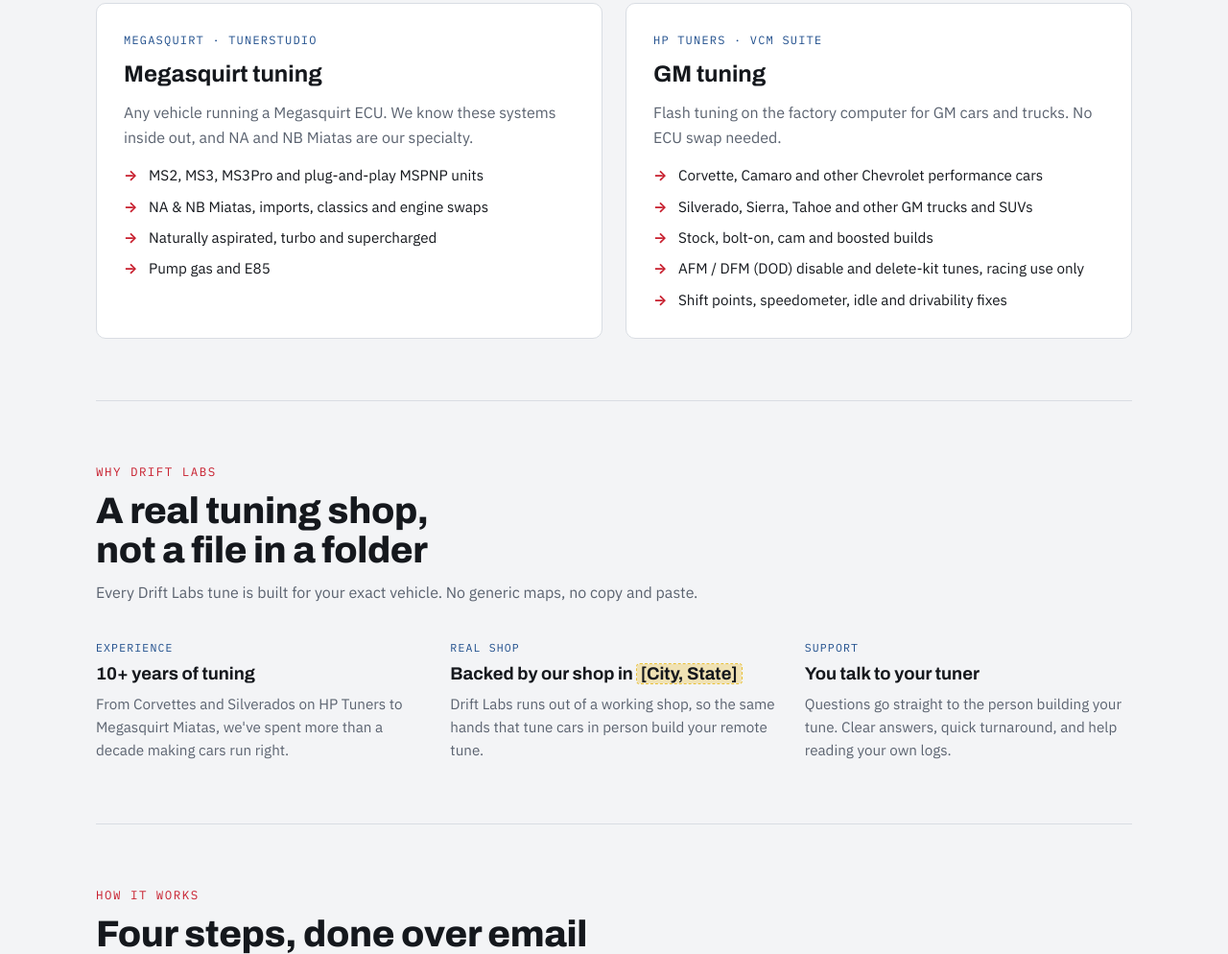
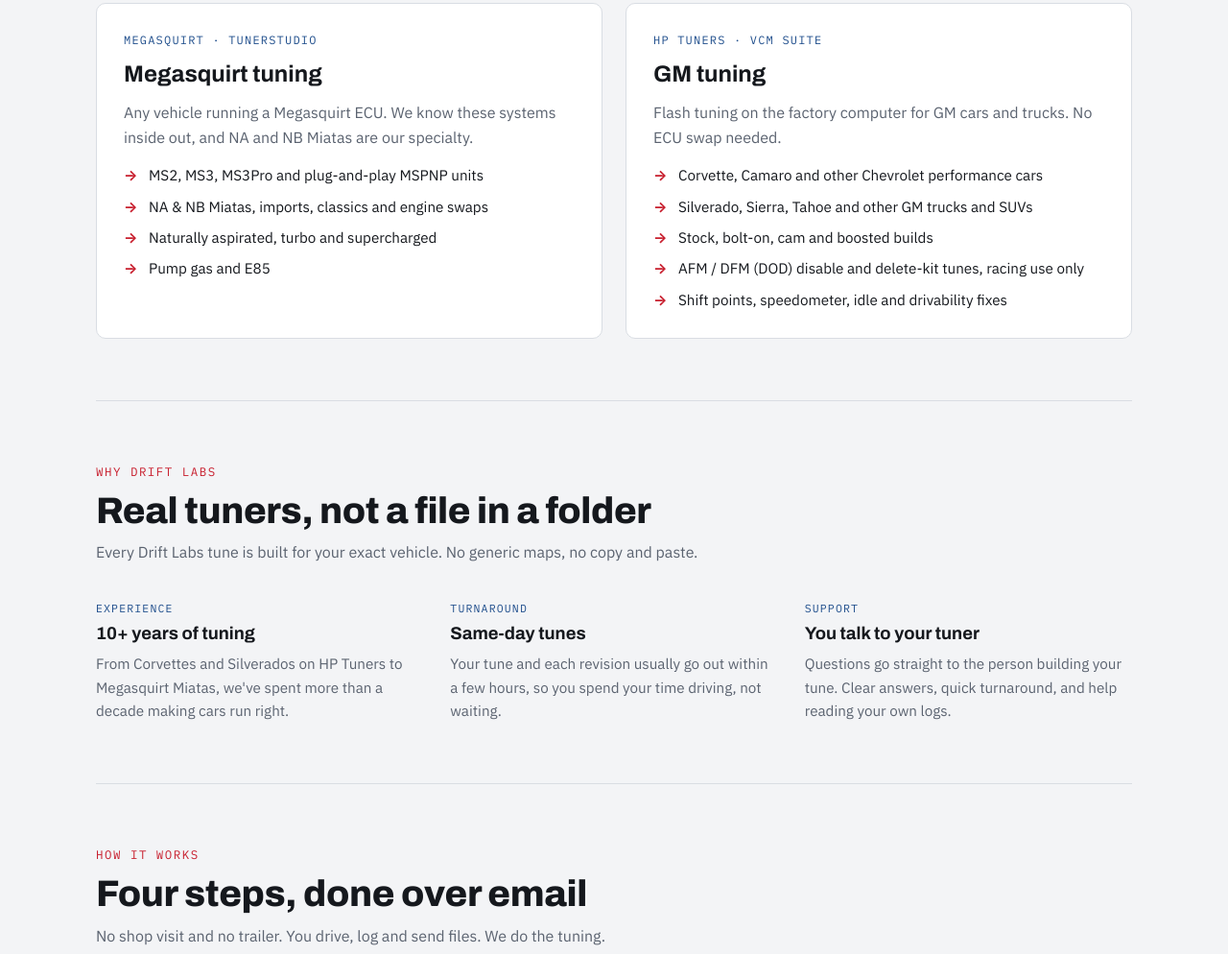
Before and after one commit to precisionauto118-ctrl/driftlabs, a plain HTML site: page index.html in a window 1280 px wide. Shown: the part 970-1964 px from the top of the page at 96% size. Drawn offline with Linux system fonts and the light colour scheme.

Commit message:
Drop shop/location mention; add same-day turnaround point
Co-Authored-By: Claude Opus 5.5 <noreply@anthropic.com>

```diff
--- a/index.html
+++ b/index.html
@@ -181,7 +181,7 @@ footer .legal{max-width:80ch}
     <div>
       <div class="eyebrow">Professional remote ECU tuning · All 50 states</div>
       <h1>Pro remote tuning, <em>wherever you are in the US.</em></h1>
-      <p class="lead">Drift Labs tunes Megasquirt-powered cars and GM cars and trucks with HP Tuners, backed by a real shop and more than 10 years in the tuning business. You send your tune file and datalogs. We send back a tune built for your engine, mods and fuel, and refine it until it's right.</p>
+      <p class="lead">Drift Labs tunes Megasquirt-powered cars and GM cars and trucks with HP Tuners, backed by more than 10 years in the tuning business. You send your tune file and datalogs. We send back a tune built for your engine, mods and fuel, and refine it until it's right.</p>
       <div class="cta-row">
         <a class="btn btn-primary" href="#order">Start your tune · from $100</a>
         <a class="btn btn-ghost" href="#services">See what we tune</a>
@@ -230,12 +230,12 @@ footer .legal{max-width:80ch}
   <section id="why">
     <div class="sec-head">
       <div class="eyebrow">Why Drift Labs</div>
-      <h2>A real tuning shop, not a file in a folder</h2>
+      <h2>Real tuners, not a file in a folder</h2>
       <p class="muted">Every Drift Labs tune is built for your exact vehicle. No generic maps, no copy and paste.</p>
     </div>
     <div class="why">
       <div><span class="tag">Experience</span><h3>10+ years of tuning</h3><p>From Corvettes and Silverados on HP Tuners to Megasquirt Miatas, we've spent more than a decade making cars run right.</p></div>
-      <div><span class="tag">Real shop</span><h3>Backed by our shop in <span class="fill">[City, State]</span></h3><p>Drift Labs runs out of a working shop, so the same hands that tune cars in person build your remote tune.</p></div>
+      <div><span class="tag">Turnaround</span><h3>Same-day tunes</h3><p>Your tune and each revision usually go out within a few hours, so you spend your time driving, not waiting.</p></div>
       <div><span class="tag">Support</span><h3>You talk to your tuner</h3><p>Questions go straight to the person building your tune. Clear answers, quick turnaround, and help reading your own logs.</p></div>
     </div>
   </section>
```
Also changed, not shown: 1 other file.
